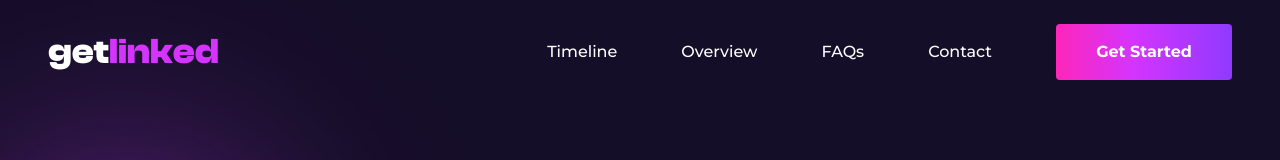
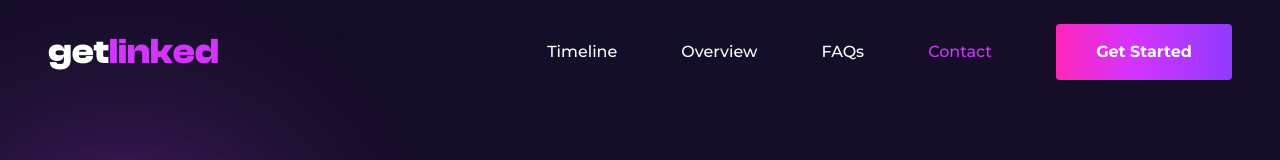
Before and after one commit to iamxxx777/Get-Linked, a Next.js app: page /contact in a window 1280 px wide. Shown: the top 160 px of the page. Built offline with nearby package versions, Linux system fonts and the light colour scheme.

Commit message:
added hover effects

```diff
--- a/src/components/Nav/Header.tsx
+++ b/src/components/Nav/Header.tsx
@@ -34,7 +34,7 @@ const Header = () => {
                 </Link>
                 <div className='hidden lg:flex justify-end items-center gap-16'>
                     {navigationData.map((item: any, index) => (
-                        <Link key={index} href={item.href} className={`${pathname.includes(item.href) && "text-gradient-ai"} text-base font-medium`}>{item.name}</Link>
+                        <Link key={index} href={item.href} className={`${pathname.includes(item.href) && "text-orchid"} text-base font-medium md:hover:text-orchid`}>{item.name}</Link>
                     ))}
                     <button className='button !h-14'>
                         <Link href="/register">Get Started</Link>
--- a/styles/globals.css
+++ b/styles/globals.css
@@ -68,11 +68,11 @@ html {
 
 * {
 	box-sizing: border-box;
-	transition: all ease-in-out 0.3s;
-	-o-transition: all ease-in-out 0.3s;
-	-ms-transition: all ease-in-out 0.3s;
-	-moz-transition: all ease-in-out 0.3s;
-	-webkit-transition: all ease-in-out 0.3s;
+	transition: all ease-in-out 0.5s;
+	-o-transition: all ease-in-out 0.5s;
+	-ms-transition: all ease-in-out 0.5s;
+	-moz-transition: all ease-in-out 0.5s;
+	-webkit-transition: all ease-in-out 0.5s;
 }
 
 body {
@@ -132,7 +132,7 @@ body {
 }
 
 .button {
-    @apply flex justify-center items-center font-bold rounded px-6 h-14 min-w-[11rem] bg-gradient-ai;
+    @apply flex justify-center items-center font-bold rounded px-6 h-14 min-w-[11rem] bg-gradient-ai md:hover:bg-none md:hover:border md:hover:border-orchid md:hover:text-orchid;
 }
 
 .input {
--- a/tailwind.config.ts
+++ b/tailwind.config.ts
@@ -23,6 +23,7 @@ const config: Config = {
 				"gradient-radial": "radial-gradient(var(--tw-gradient-stops))",
 				"gradient-conic":
 					"conic-gradient(from 180deg at 50% 50%, var(--tw-gradient-stops))",
+                "none": "none",
 				"gradient-ai":
 					"linear-gradient(270deg, #903AFF 0%, #D434FE 56.42%, #FF26B9 99.99%, #FE34B9 100%)"
 			},
```
